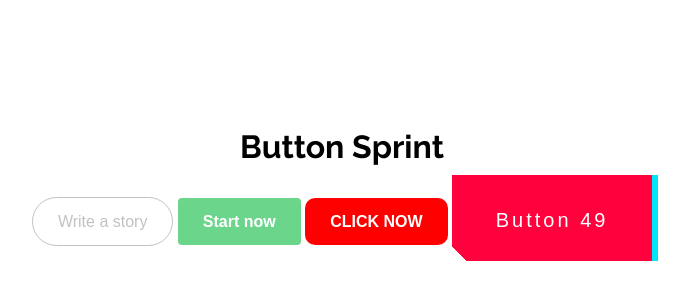
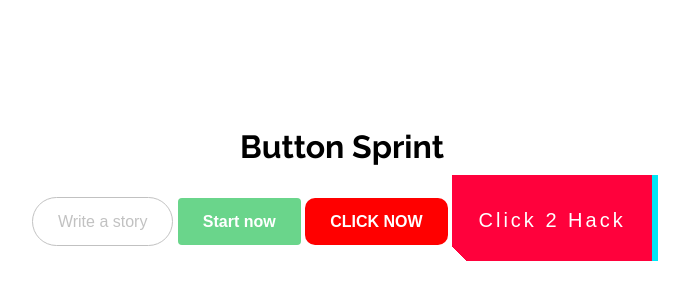
Before and after one commit to Mauoser/buttons, a plain HTML site: page index.html in a window 1280 px wide. Shown: the part 206-506 px from the top of the page, without its empty margins (298-987 px from the left). Drawn offline with Linux system fonts and the light colour scheme.

Commit message:
initial commit

```diff
--- a/index.html
+++ b/index.html
@@ -14,7 +14,7 @@
       <a href="#" class="btn-medium">Write a story</a>
       <a href="#" class="btn-treehouse">Start now</a>
       <a href="#" class="btn-yours">CLICK NOW</a>
-      <button href="#" class="button-49" >Button 49</button>
+      <button href="#" class="button-49" >Click 2 Hack</button>
 
 
     </div>
```
